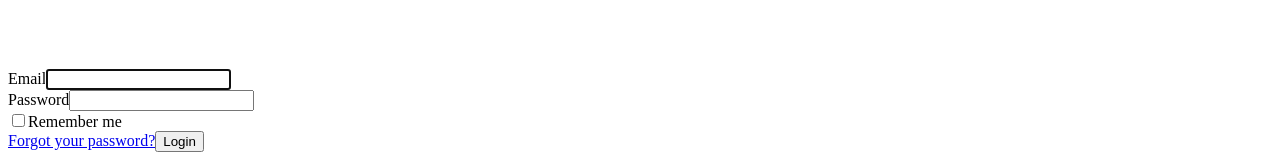
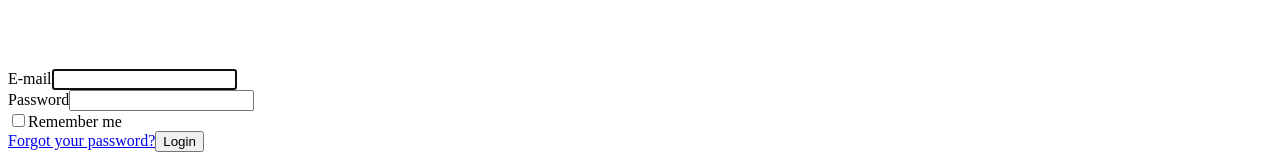
Before and after one commit to hennio/henniodev-nextjs-frontend, a Next.js app: page /login in a window 1280 px wide. Shown: the part 1207-1364 px from the top of the page. Built offline with nearby package versions, Linux system fonts and the light colour scheme; no server answers.

Commit message:
start van develop branche.

```diff
--- a/src/pages/login.js
+++ b/src/pages/login.js
@@ -59,7 +59,7 @@
                 <form onSubmit={submitForm}>
                     {/* Email Address */}
                     <div>
-                        <Label htmlFor="email">Email</Label>
+                        <Label htmlFor="email">E-mail</Label>
 
                         <Input
                             id="email"
```
